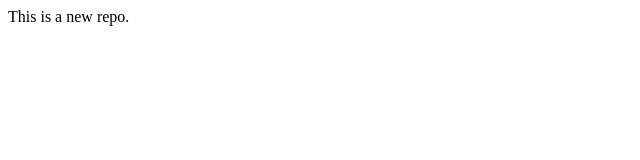
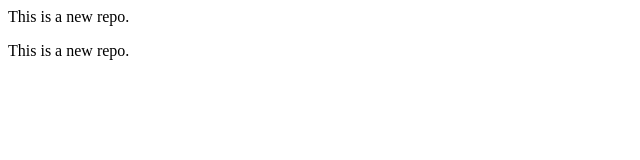
Before and after one commit to jainarnav1810/localrepo, a plain HTML site: page index.html in a window 1280 px wide. Shown: the whole page, without its empty margins (0-640 px from the left). Drawn offline with Linux system fonts and the light colour scheme.

Commit message:
Add new feature

```diff
--- a/index.html
+++ b/index.html
@@ -1 +1,2 @@
 <p>This is a new repo.</p>
+<p>This is a new repo.</p>
```
